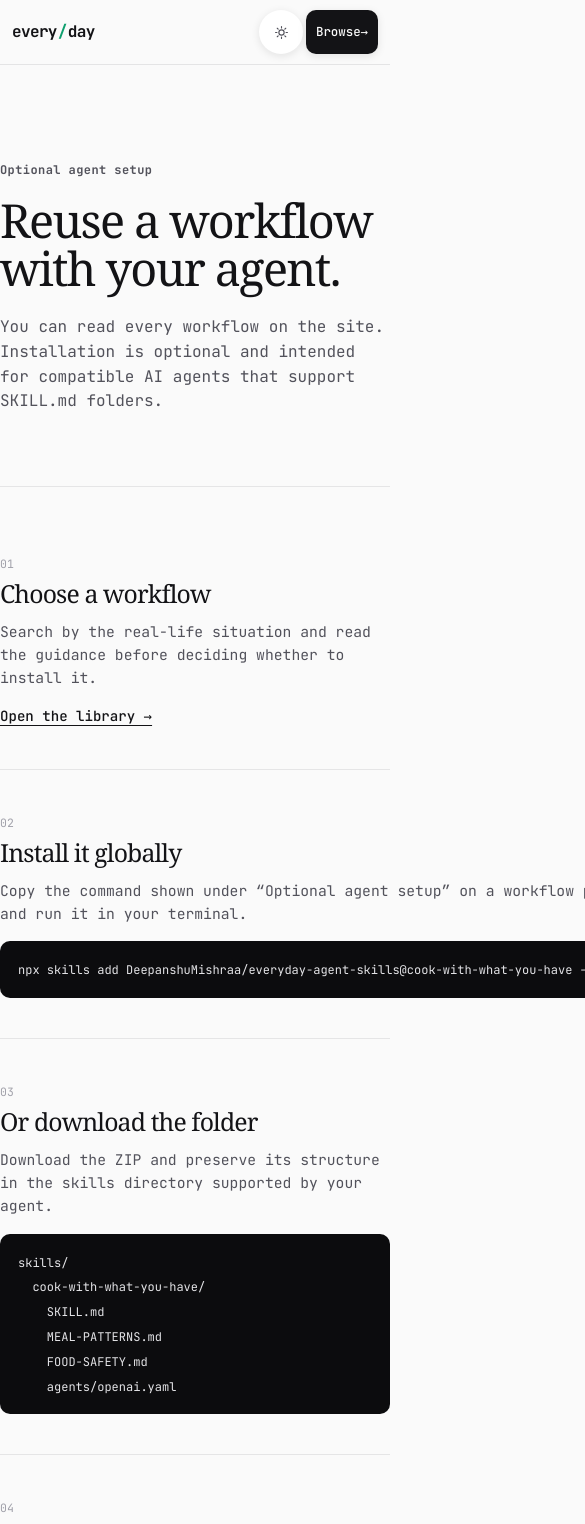
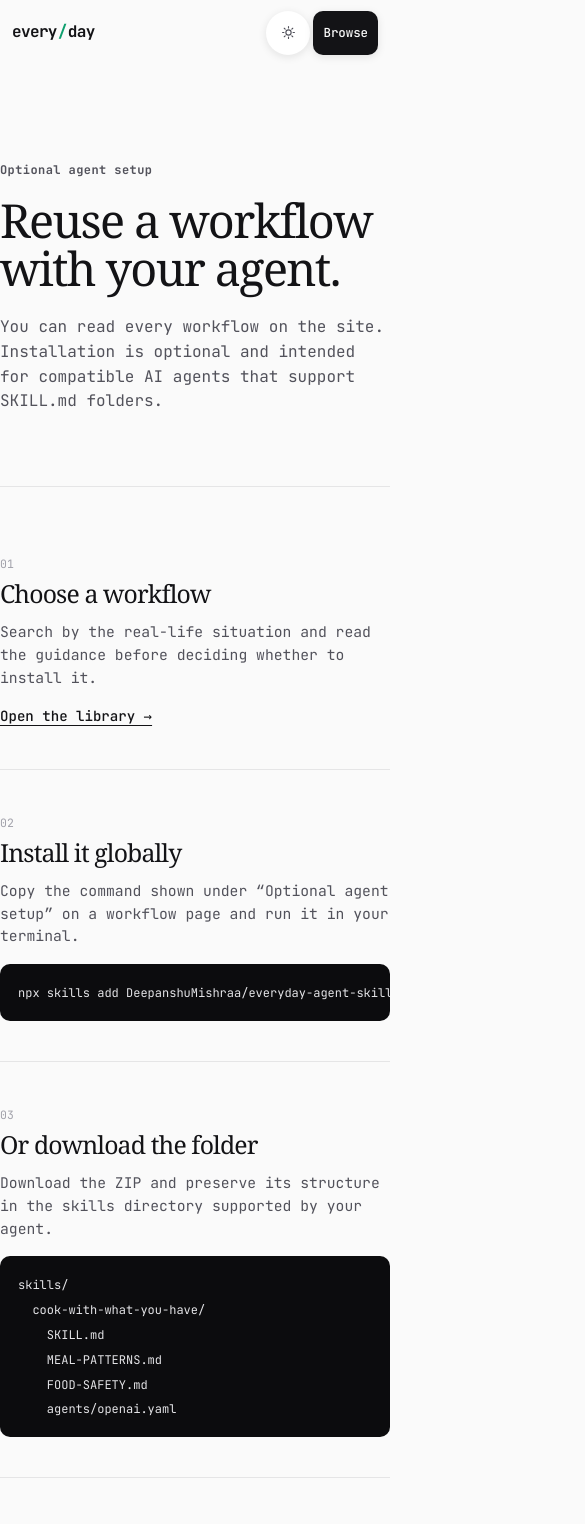
Before and after one commit to DeepanshuMishraa/everyday, a Next.js app: page /install in a window 390 px wide. Shown: the top 1524 px of the page, 585 px wide, since content can reach past the window. Built offline with nearby package versions, Linux system fonts and the light colour scheme; no server answers; a web font is replaced by a local one.

Commit message:
fix: refine responsive navigation

```diff
--- a/app/globals.css
+++ b/app/globals.css
@@ -159,7 +159,6 @@ h3 { font-size: 1.4rem; letter-spacing: -0.02em; }
 .site-header {
   position: sticky; top: 0; z-index: 50;
   height: var(--header-h);
-  border-bottom: 1px solid var(--line);
   background: color-mix(in srgb, var(--bg) 97%, transparent);
 }
 .site-header .wrap { height: 100%; display: flex; align-items: center; justify-content: space-between; }
@@ -642,9 +641,9 @@ h3 { font-size: 1.4rem; letter-spacing: -0.02em; }
 .install-steps article { display: grid; grid-template-columns: 56px minmax(0, 1fr); gap: 24px; padding: 40px 0; border-bottom: 1px solid var(--line); }
 .install-steps article > span { font-family: var(--font-mono), monospace; font-size: 0.72rem; color: var(--ink-3); padding-top: 4px; }
 .install-steps h2 { font-size: 1.55rem; }
-.install-steps article div { max-width: 46rem; }
+.install-steps article div { min-width: 0; max-width: 46rem; }
 .install-steps article p { color: var(--ink-2); font-size: 0.92rem; }
-.install-steps pre { margin: 1rem 0 0; padding: 16px 18px; background: var(--dark); color: #e4e4e7; border-radius: var(--r-md); overflow-x: auto; }
+.install-steps pre { max-width: 100%; margin: 1rem 0 0; padding: 16px 18px; background: var(--dark); color: #e4e4e7; border-radius: var(--r-md); overflow-x: auto; }
 .install-steps code { font-family: var(--font-mono), monospace; font-size: 0.75rem; line-height: 1.7; }
 .install-note { max-width: 46rem; margin: 0 0 96px; padding: 28px; background: var(--surface); border: 1px solid var(--line); border-radius: var(--r-lg); }
 .install-note h2 { font-size: 1.3rem; }
--- a/app/layout.tsx
+++ b/app/layout.tsx
@@ -80,7 +80,7 @@ export default function RootLayout({ children }: Readonly<{ children: React.Reac
                   <svg viewBox="0 0 24 24" fill="currentColor" aria-hidden="true"><path d="M12 .5C5.65.5.5 5.65.5 12c0 5.08 3.29 9.39 7.86 10.91.58.11.79-.25.79-.55 0-.27-.01-1.17-.02-2.12-3.2.7-3.87-1.36-3.87-1.36-.52-1.33-1.28-1.68-1.28-1.68-1.04-.71.08-.7.08-.7 1.15.08 1.76 1.18 1.76 1.18 1.03 1.76 2.69 1.25 3.35.96.1-.75.4-1.25.72-1.54-2.55-.29-5.23-1.28-5.23-5.68 0-1.26.45-2.28 1.18-3.09-.12-.29-.51-1.46.11-3.05 0 0 .96-.31 3.16 1.18a11 11 0 0 1 5.76 0c2.2-1.49 3.16-1.18 3.16-1.18.62 1.59.23 2.76.11 3.05.74.81 1.18 1.83 1.18 3.09 0 4.41-2.69 5.38-5.25 5.67.41.35.77 1.05.77 2.12 0 1.53-.01 2.76-.01 3.14 0 .3.2.67.8.55A11.52 11.52 0 0 0 23.5 12C23.5 5.65 18.35.5 12 .5Z"/></svg>
                 </a>
                 <ThemeToggle />
-                <Link className="nav-cta" href="/skills">Browse <span aria-hidden="true">→</span></Link>
+                <Link className="nav-cta" href="/skills">Browse</Link>
               </div>
             </nav>
           </div>
```
